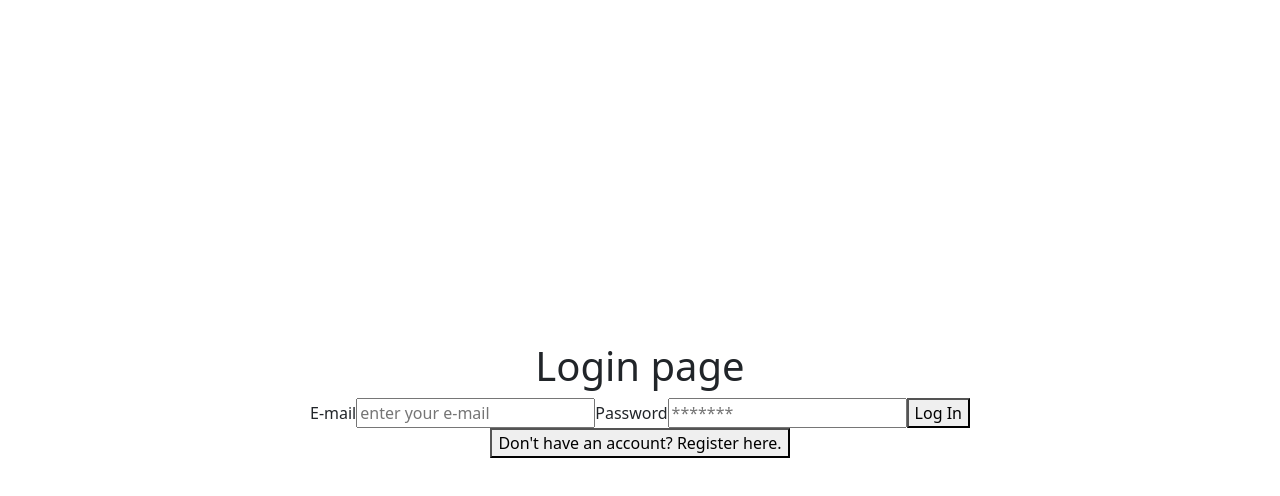
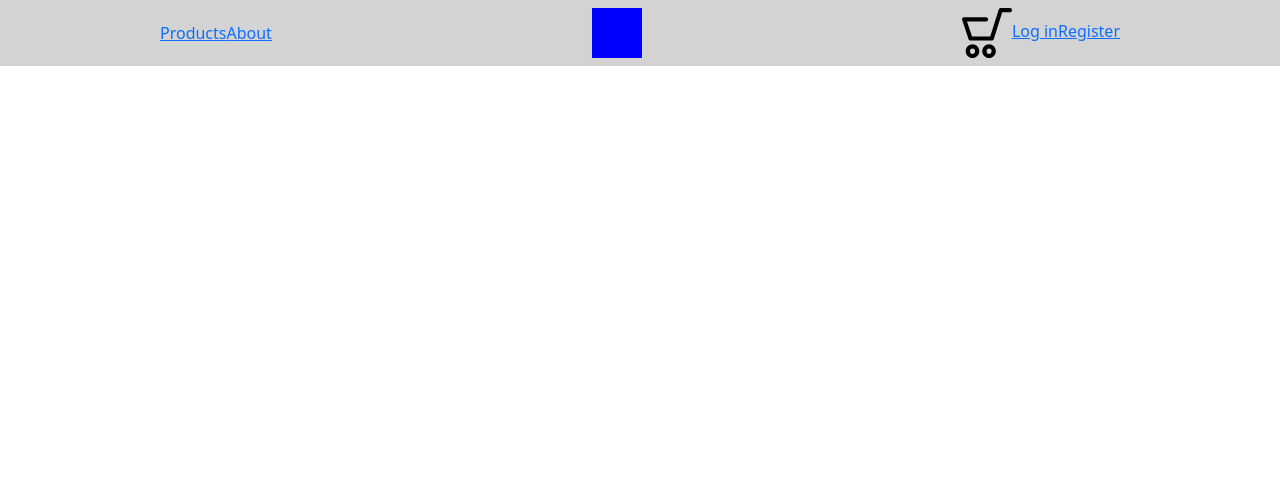
Before and after one commit to Douba9/E-Commerce, a React (Create React App) app in the folder ecom/: page / in a window 1280 px wide. Shown: the top 496 px of the page. Built offline with nearby package versions, Linux system fonts and the light colour scheme.

Commit message:
creation page Home

```diff
--- a/ecom/src/App.css
+++ b/ecom/src/App.css
@@ -1,8 +1,41 @@
-.App {
-  text-align: center;
+/* Optimization */
+*,
+*::before,
+*::after {
+  box-sizing: border-box;
+}
+
+.App,
+.Home {
   display: flex;
   min-height: 100vh;
-  align-items: center;
-  justify-content: center;
   background-image: linear-gradient(79deg #fcfced, #fcedfc 48%, #ebf6ff);
 }
+
+/* Alignement spécifique à login & register, séparé du reste */
+.App {
+  justify-content: center;
+  align-items: center;
+  text-align: center;
+}
+
+.Home {
+  flex-direction: column;
+  align-items: center;
+}
+
+.Home nav {
+  padding: .5em 0;
+  width: 100%;
+  display: flex;
+  justify-content: space-around;
+  align-items: center;
+  background-color: lightgrey;
+}
+
+/* Style temporaire */
+.Home nav .logo {
+  width: 50px;
+  aspect-ratio: 1/1;
+  background-color: blue;
+}
--- a/ecom/src/App.js
+++ b/ecom/src/App.js
@@ -2,18 +2,24 @@ import './App.css';
 import React, {useState} from "react"
 import {Login} from "./Login"
 import {Register} from "./Register"
+import {Home} from "./Home"
 
 
 function App() {
-  const[currentForm, setCurrentForm]= useState('login');
-  const toogleForm = (formName) =>{
-    setCurrentForm(formName)
-  }
+  // const[currentForm, setCurrentForm]= useState('login');
+  // const toogleForm = (formName) =>{
+  //   setCurrentForm(formName)
+  // }
+  // return (
+  //   <div className="App">
+  //     {
+  //       currentForm == 'login' ? <Login onFormSwitch={toogleForm}/> :  <Register onFormSwitch={toogleForm}/>
+  //     }
+  //   </div>
+  // );
   return (
-    <div className="App">
-      {
-        currentForm == 'login' ? <Login onFormSwitch={toogleForm}/> :  <Register onFormSwitch={toogleForm}/>
-      }
+    <div className="Home">
+      <Home/>
     </div>
   );
 }
--- /dev/null
+++ b/ecom/src/Home.jsx
@@ -0,0 +1,22 @@
+import React from "react"
+import cart from './img/icon-cart.svg'
+
+export const Home = () => {
+    return (
+        <nav>
+            <div className="left">
+                <a href="#">Products</a>
+                <a href="#">About</a>
+            </div>
+            <div className="mid">
+                {/* Substitution temporaire à remplacer à l'avenir par le logo */}
+                <div className="logo"></div>
+            </div>
+            <div className="right">
+                <img src={cart} width="50"></img>
+                <a href="#">Log in</a>
+                <a href="#">Register</a>
+            </div>
+        </nav>
+    );
+}
```
Also changed, not shown: ecom/src/img/icon-cart.svg (added).
